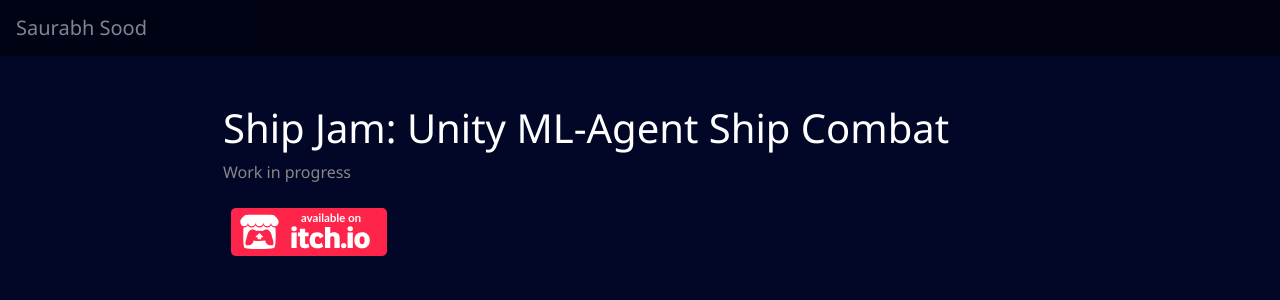
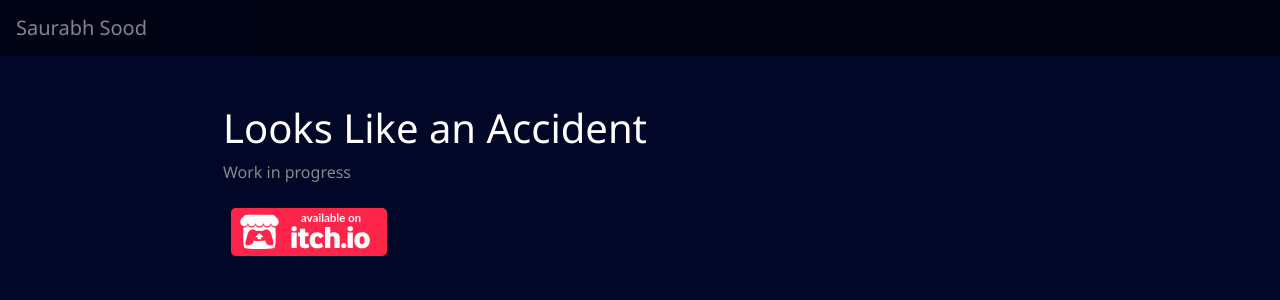
Before and after one commit to xSooDx/xsoodx.github.com, a Jekyll site: the page built from projects/llaa.md, in a window 1280 px wide. Shown: the top 300 px of the page. Built offline with Jekyll 4.4.1, drawn with Linux system fonts in a browser that asks for light colours.

Commit message:
page titles

```diff
--- a/projects/llaa.md
+++ b/projects/llaa.md
@@ -1,6 +1,6 @@
 ---
 layout: post
-title: "Ship Jam: Unity ML-Agent Ship Combat"
+title: "Looks Like an Accident"
 ---
 
 Work in progress
```
Also changed, not shown: projects/ricochet.md (+1 -1 lines).
